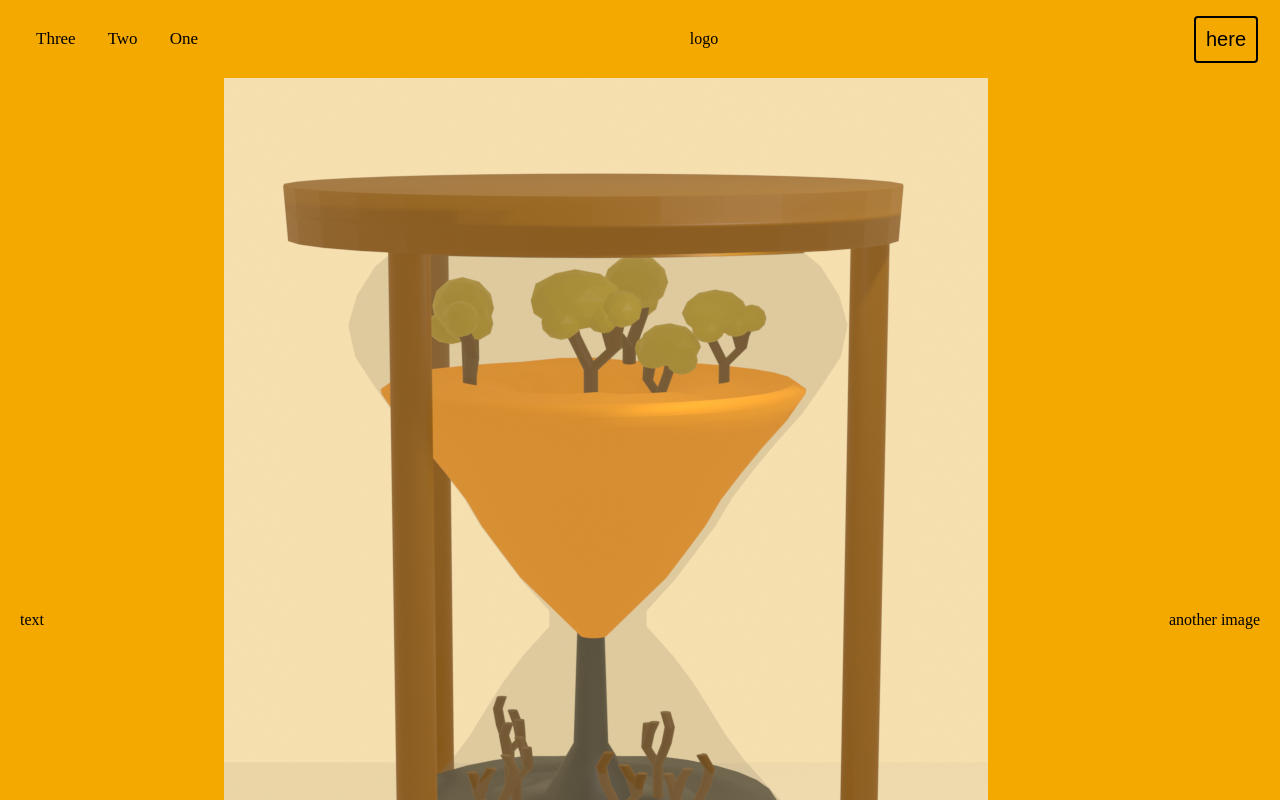
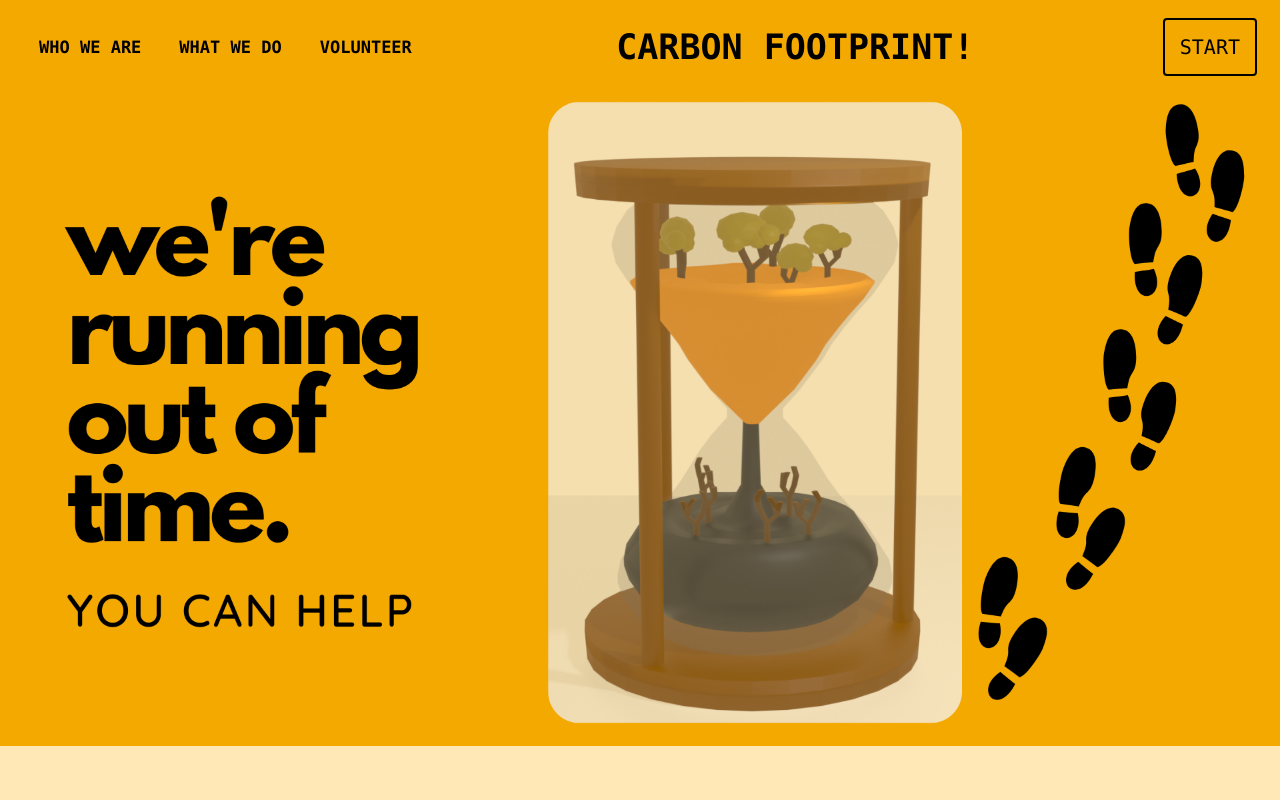
Before and after one commit to BreannaJury/350-A2, a plain HTML site: page index.html in a window 1280 px wide. Shown: the top 800 px of the page. Drawn offline with Linux system fonts and the light colour scheme.

Commit message:
homepage graphic

```diff
--- a/index.html
+++ b/index.html
@@ -2,35 +2,36 @@
 <html>
 <head>
     <link rel="stylesheet" href="styles.css">
+
+    <title>Carbon Footprint!</title>
+    <link rel="icon" href="logo2.png" type="image/icon type">
 </head>
 
 <body>
 
-<div class="topnav">
-    <div>
-        <a href="One"> One </a>
-        <a href="Two"> Two </a>
-        <a href="Three"> Three </a>
+<!-- Navigation bar -->
+<div class="topnav main-font custom-background-color">
+    <div class="custom-background-color">
+        <a class="custom-background-color" href="One"> VOLUNTEER </a>
+        <a class="custom-background-color" href="Two"> WHAT WE DO </a>
+        <a class="custom-background-color" href="Three"> WHO WE ARE </a>
     </div>
-    <div>
-        <p>logo</p>
+    <div class="custom-background-color" >
+        <p class="logo custom-background-color">CARBON FOOTPRINT!</p>
     </div>
-    <div>
-        <button class="start-button">here</button>
+    <div class="custom-background-color" >
+        <button class="start-button custom-background-color">START</button>
     </div>
 </div>
 
-<div class="main">
-    <div>
-        <p>text</p>
-    </div>
-    <div>
-        <img src="hourglass.png" alt="text">
-    </div>
-    <div>
-        <p>another image</p>
-    </div>
+<!-- Main graphic -->
+<div>
+    <img src="design.png" alt="text" width="100%">
 </div>
+
+<!-- Information -->
+
+
 
 </body>
 
--- a/styles.css
+++ b/styles.css
@@ -1,13 +1,13 @@
 *{
     margin: 0;
     padding: 0;
-    background-color: #F4A900;
+    background-color: #FFE8B6;
 }
 
 
 /**colours**/
 .custom-color {
-    color: #F4A900
+    color: #F4A900;
 }
 
 .custom-background-color {
@@ -30,6 +30,16 @@
     background-color: #000000;
 }
 
+/**fonts**/
+.main-font {
+    font-family: "Lucida Console", "Courier New", monospace;
+    font-weight: bolder;
+}
+
+.logo {
+    font-size: 35px;
+    font-family: "Lucida Console", "Courier New", monospace;
+}
 
 /**alignment**/
 .float-left {
@@ -45,6 +55,7 @@
 .topnav {
     overflow: hidden;
     display: flex;
+    background-color: #F4A900;
     flex-direction: row;
     justify-content: space-between;
     align-items: center;
@@ -58,12 +69,14 @@
     padding: 14px 16px;
     text-decoration: none;
     font-size: 17px;
+    margin: 3px 3px 3px 3px
   }
 
   .topnav a:hover {
     color: black;
     text-decoration: underline;
     font-size: 18px;
+    margin: 0px 0px 0px 0px;
 }
 
 
@@ -71,15 +84,18 @@
 .start-button {
     border: 2px solid #000000;
     font-size: 20px;
+    font-family: "Lucida Console", "Courier New", monospace;
     border-radius: 4px;
     transition-duration: 0.3s;
-    padding: 10px;
-    margin-right: 2px;
+    padding: 15px;
+    margin: 3px 3px 3px 3px;
 }
 
 .start-button:hover {
-    padding: 12px;
-    margin-right: 0px;
+    border: 3px solid #000000;
+    text-decoration: underline;
+    padding: 17px;
+    margin: 0px 0px 0px 0px;
 }
 
 
```
Also changed, not shown: design.png (added), logo2.png (added).
